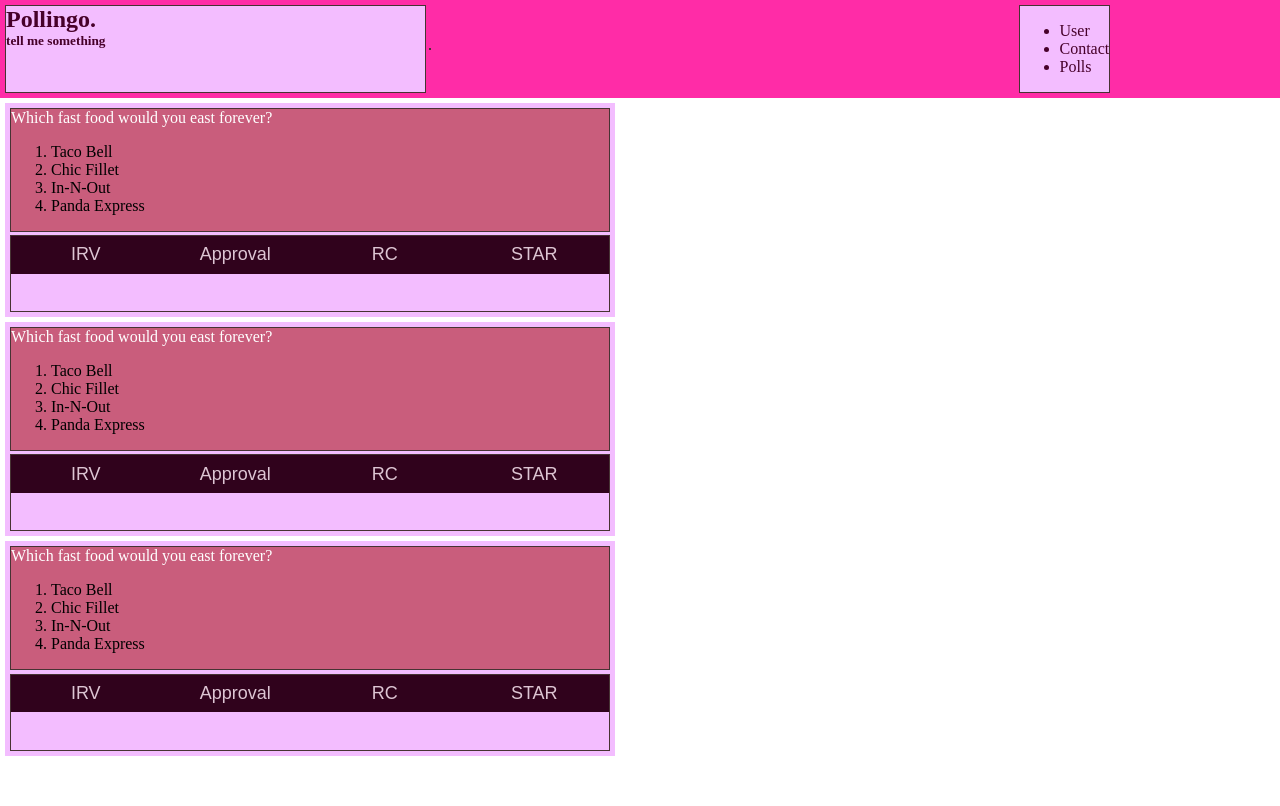
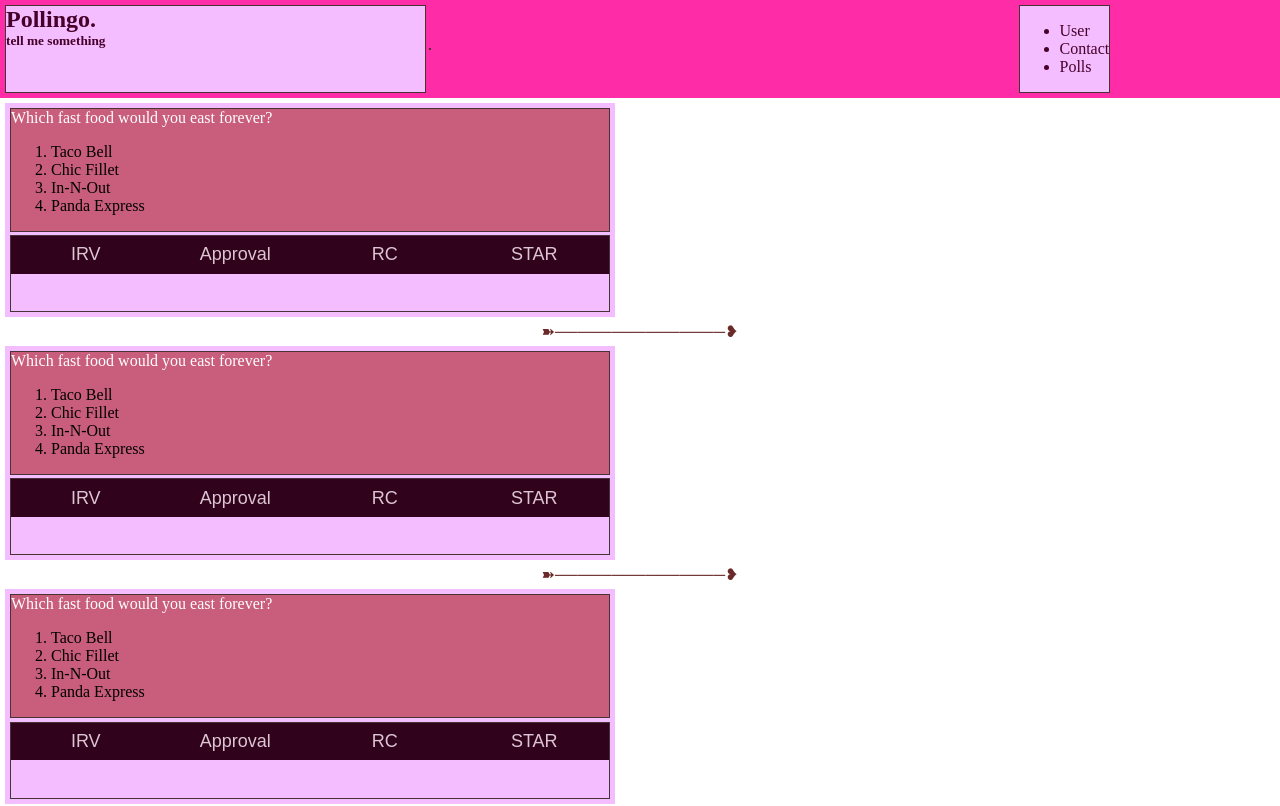
Before and after one commit to el7/Pollingo, a React (Create React App) app in the folder pollingo/: page / in a window 1280 px wide. Shown: the top 806 px of the page. Built offline with nearby package versions, Linux system fonts and the light colour scheme.

Commit message:
added new boarder component. will be used to seperate polls

```diff
--- a/pollingo/src/css/main.css
+++ b/pollingo/src/css/main.css
@@ -197,4 +197,9 @@ body {
   display: none;
   background-color: blue;
 }
+
+.seperator-1-div {
+  text-align: center;
+  color: #6b2a2a;
+}
 /*# sourceMappingURL=main.css.map */
--- a/pollingo/src/js/components/layoutPollingoOne.js
+++ b/pollingo/src/js/components/layoutPollingoOne.js
@@ -2,6 +2,7 @@ import React from 'react';
 import Header from './headerComponent';
 import PollBox from './pollboxComponent';
 import Console from './consoleComponent';
+import Seperator from './seperatorComponent';
 import "../../css/main.css";
 
 function LayoutOne() {
@@ -12,7 +13,9 @@ function LayoutOne() {
             </div>
             <div className="grid-item grid-main-item-main">
                 <PollBox q="Which fast food would you east forever?" a1="Taco Bell" a2="Chic Fillet" a3="In-N-Out" a4="Panda Express"/>
+                <Seperator />
                 <PollBox q="Which fast food would you east forever?" a1="Taco Bell" a2="Chic Fillet" a3="In-N-Out" a4="Panda Express"/>
+                <Seperator />
                 <PollBox q="Which fast food would you east forever?" a1="Taco Bell" a2="Chic Fillet" a3="In-N-Out" a4="Panda Express"/>
             </div>
             <div className="grid-item grid-main-item-footer">
--- a/pollingo/src/js/components/seperatorComponent.js
+++ b/pollingo/src/js/components/seperatorComponent.js
@@ -0,0 +1,12 @@
+import React from 'react';
+import "../../css/main.css";
+
+function Seperator() {
+    return (
+        <div className="seperator-1-div">
+            <span className="seperator-1-span">➽───────────────❥</span>
+        </div>
+    )
+}
+
+export default Seperator;
--- a/pollingo/src/scss/5-modules/_seperatorComponent.scss
+++ b/pollingo/src/scss/5-modules/_seperatorComponent.scss
@@ -0,0 +1,4 @@
+.seperator-1-div {
+  text-align: center;
+  color: rgb(107, 42, 42);
+}
--- a/pollingo/src/scss/main.scss
+++ b/pollingo/src/scss/main.scss
@@ -26,5 +26,6 @@
 @import "5-modules/_Console.scss";
 @import "5-modules/_PollBox.scss";
 @import "5-modules/_ToggleRankedVoting.scss";
+@import "5-modules/seperatorComponent.scss";
 
 // 6-PAGES
```
Also changed, not shown: 1 other file (tests, documents, lock files or other folders).
